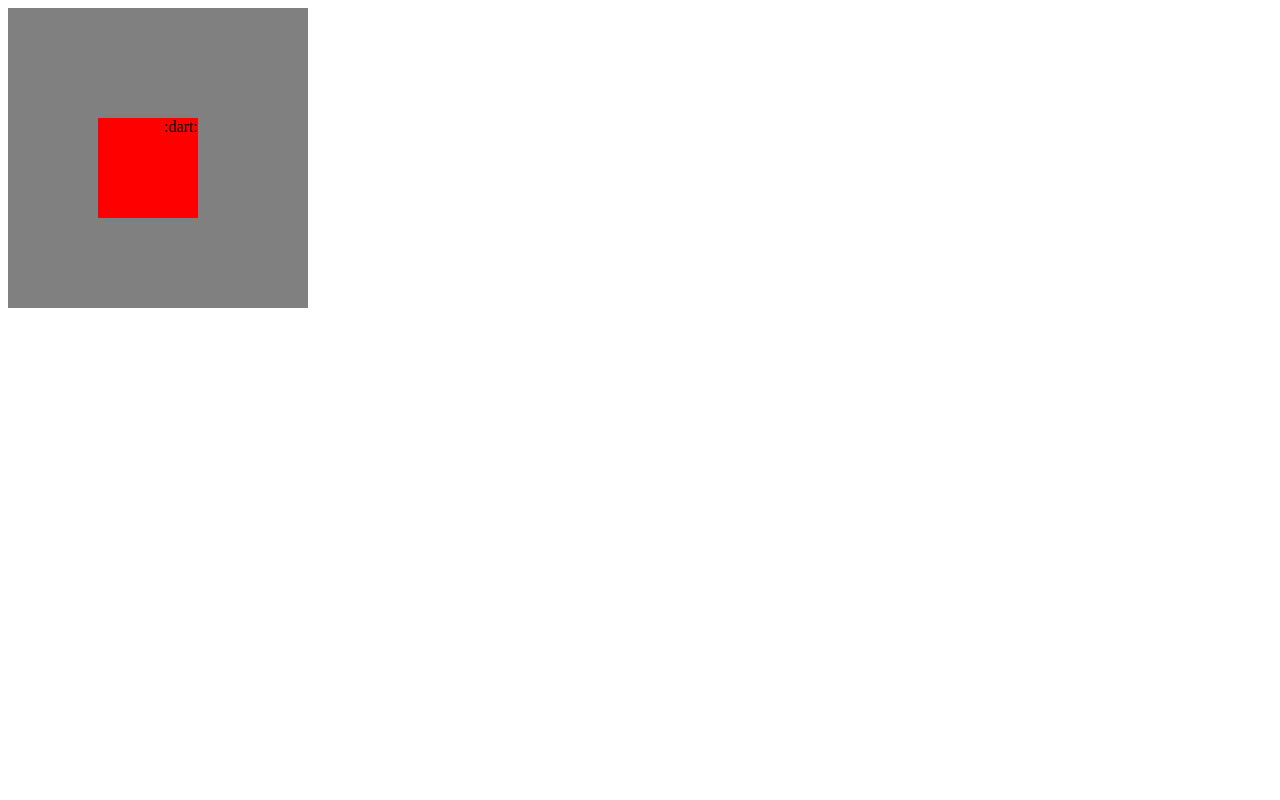
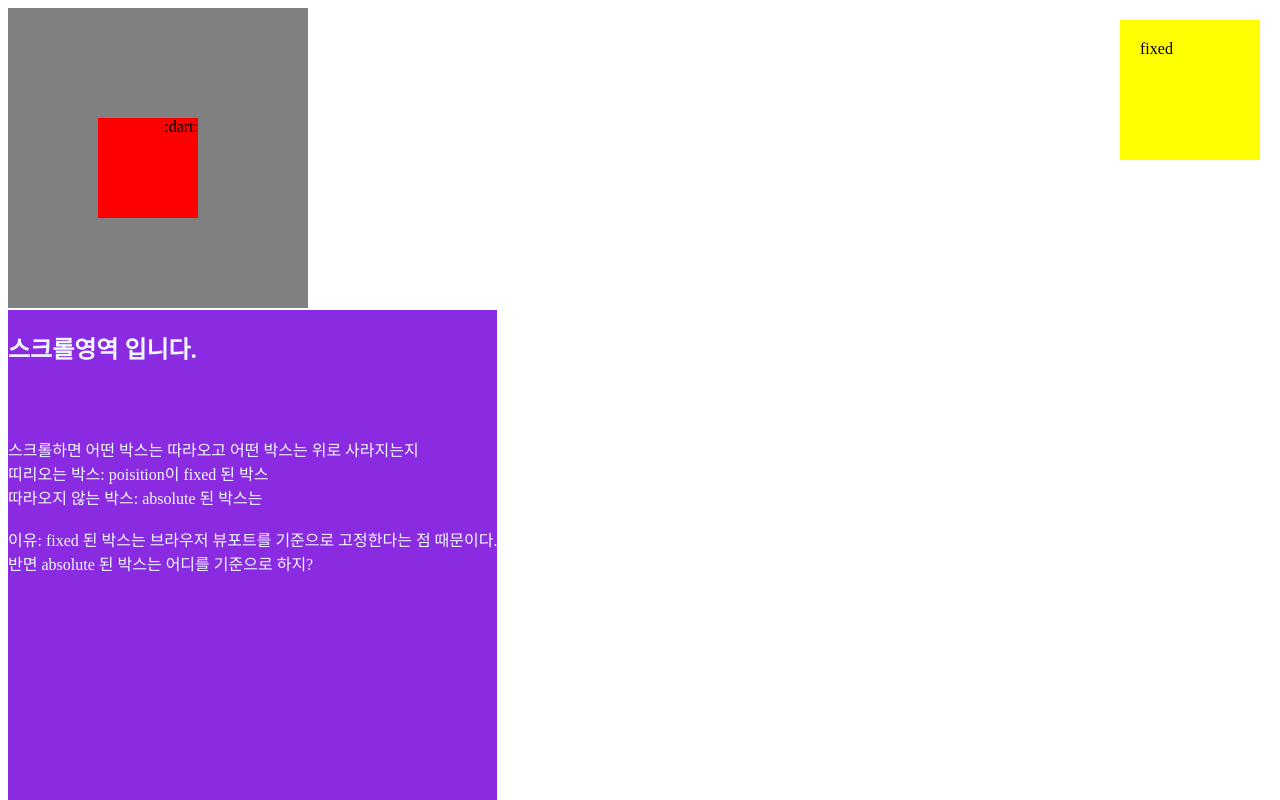
Before and after one commit to MeinSchatzMeinSatz/myapp, a plain HTML site: page 20250425/practice.html in a window 1280 px wide. Shown: the top 800 px of the page. Drawn offline with Linux system fonts and the light colour scheme.

Commit message:
테스트

```diff
--- a/20250425/practice.html
+++ b/20250425/practice.html
@@ -12,5 +12,18 @@
             <div class="target">:dart:</div>
         </div>
     </div>
+    <div class="c">absolute</div>
+    <div class="d">fixed</div>
+    <div class="scroll">
+        <h2>스크롤영역 입니다.</h2>
+        <br><br>
+        <p>
+            스크롤하면 어떤 박스는 따라오고 어떤 박스는 위로 사라지는지<br>
+            띠리오는 박스: poisition이 fixed 된 박스<br>
+            따라오지 않는 박스: absolute 된 박스는<br><br>
+            이유: fixed 된 박스는 브라우저 뷰포트를 기준으로 고정한다는 점 때문이다.<br>
+            반면 absolute 된 박스는 어디를 기준으로 하지?
+        </p>
+    </div>
 </body>
 </html>
--- a/20250425/style.css
+++ b/20250425/style.css
@@ -1,8 +1,13 @@
+body {
+    display: flex;
+}
+
 .a {
+    display: flex;
+    justify-content: center;
     background-color: grey;
     height:100px;
     width: 100px;
-    border: 1px;
     padding:100px;
 }
 
@@ -11,9 +16,6 @@
     top: 10px; right: 10px;
     background-color: red;
     display: flex;
-    justify-content: baseline;
-    height: 0px;
-    width: 0px;
     padding: 50px;
 }
 
@@ -21,3 +23,37 @@
     position: absolute;
     top: 0px; right: 0px;
 }
+
+.c {
+    position: absolute;
+    right: 20px;top: 20px;
+    height: 100px; width: 100px;
+    display: block;
+    background-color: orange;
+    padding: 20px;
+}
+
+.d {
+    position: fixed;
+    right: 20px;top: 20px;
+    height: 100px; width: 100px;
+    display: block;
+    background-color: yellow;
+    padding: 20px;
+}
+
+.scroll {
+    position: absolute;
+    top: 310px;
+    display: block;
+    height: 1000px;
+    background-color: blueviolet;
+}
+
+h2 {
+    color: aliceblue;
+}
+
+p {
+    color: aliceblue;
+}
```
